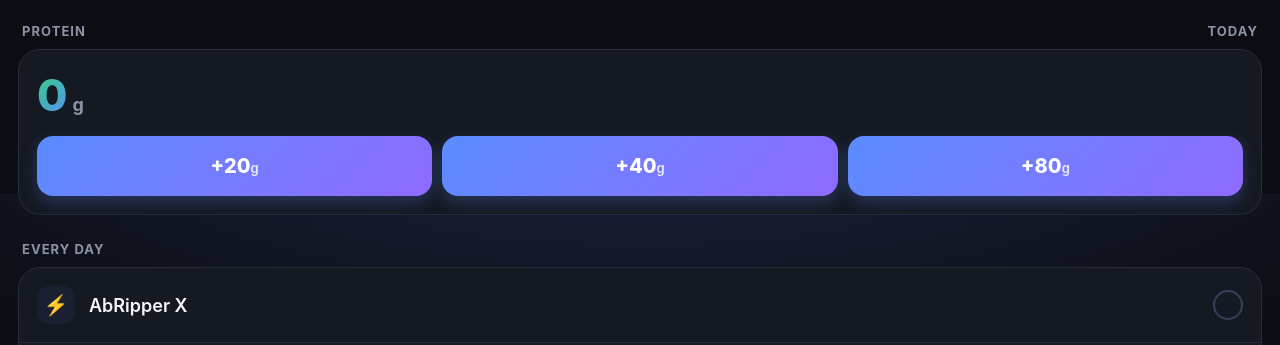
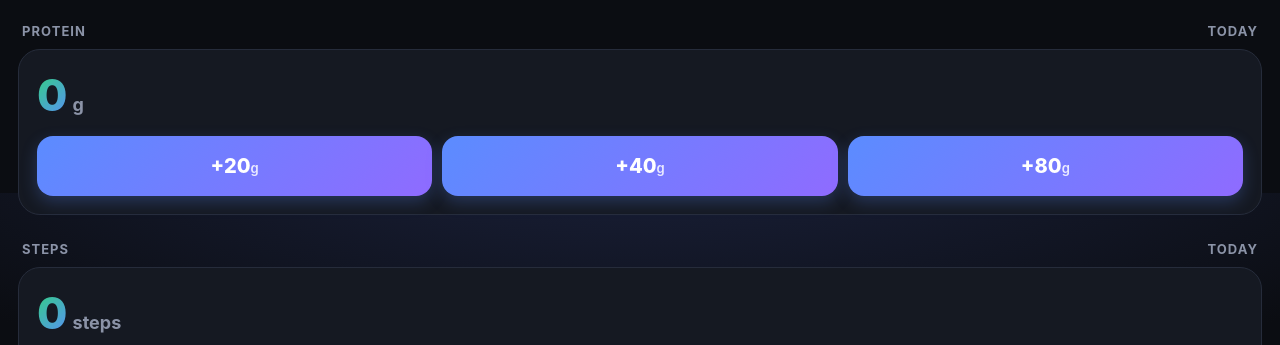
Before and after one commit to polsley-ux/polsley-ux.github.io, a plain HTML site: page index.html in a window 1280 px wide. Shown: the part 607-952 px from the top of the page. Drawn offline with Linux system fonts and the light colour scheme.

Commit message:
Steps counter

```diff
--- a/index.html
+++ b/index.html
@@ -84,7 +84,7 @@ button:disabled{opacity:.45}
 <script>
 const CATS=["back","abs","chest","shoulder","arms","legs"];
 const ICONS={back:"🧗",abs:"🔥",chest:"🏋️",shoulder:"🤾",arms:"💪",legs:"🦵"};
-const DAILY=[["abripper","AbRipper X","⚡️"],["p2p","P2P push-up workout","🤸"],["steps","Steps","👟"]];
+const DAILY=[["abripper","AbRipper X","⚡️"],["p2p","P2P push-up workout","🤸"]];
 const DAYS=["Mon","Tue","Wed","Thu","Fri","Sat","Sun"];
 const FULL=["Monday","Tuesday","Wednesday","Thursday","Friday","Saturday","Sunday"];
 const KEY="gymTracker.v1";
@@ -102,8 +102,8 @@ function availableFor(target){
   while(key(d)<tk){const c=(S.log[key(d)]||{}).checked||[];pool=pool.filter(x=>!c.includes(x));if(!pool.length)pool=[...CATS];d=addDays(d,1)}
   return pool;
 }
-const getEntry=k=>{const e=S.log[k]||{checked:[],daily:{}};e.checked=e.checked||[];e.daily=e.daily||{};if(e.steps){e.daily.steps=true;delete e.steps}return e};
-const anyDone=k=>{const e=S.log[k];return e&&((e.checked||[]).length||(e.protein||[]).length||Object.values(e.daily||{}).some(Boolean))};
+const getEntry=k=>{const e=S.log[k]||{checked:[],daily:{}};e.checked=e.checked||[];e.daily=e.daily||{};delete e.steps;delete e.daily.steps;return e};
+const anyDone=k=>{const e=S.log[k];return e&&((e.checked||[]).length||(e.protein||[]).length||(e.stepsLog||[]).length||Object.values(e.daily||{}).some(Boolean))};
 function render(){
   const day=addDays(mon,sel),k=key(day),future=k>TK,entry=getEntry(k),avail=availableFor(day);
   document.getElementById("eyebrow").textContent=k===TK?"Today":future?"Upcoming":"Past";
@@ -129,14 +129,19 @@ function render(){
     b.onclick=()=>{if(done){if(!confirm("Undo "+c+" for "+FULL[sel]+"?"))return;entry.checked=entry.checked.filter(x=>x!==c)}else{entry.checked.push(c);buzz()}
       popId=c;S.log[k]=entry;save();render()};grid.appendChild(b)});
   main.appendChild(grid);
-  const h3=document.createElement("div");h3.className="section";h3.innerHTML="<span>Protein</span><span>today</span>";main.appendChild(h3);
-  const pr=document.createElement("div");pr.className="protein";entry.protein=entry.protein||[];
-  const tot=entry.protein.reduce((a,b)=>a+b,0);
-  pr.innerHTML='<div class="ptotal"><span class="v'+(popId==="protein"?" pop":"")+'" style="display:inline-block">'+tot+'</span><span class="u">g</span>'+(entry.protein.length&&!future?'<button class="undo">Undo '+entry.protein[entry.protein.length-1]+'g</button>':'')+'</div><div class="pbtns"></div>';
-  [20,40,80].forEach(g=>{const b=document.createElement("button");b.className="pbtn";b.disabled=future;b.innerHTML="+"+g+"<small>g</small>";
-    b.onclick=()=>{entry.protein.push(g);buzz();popId="protein";S.log[k]=entry;save();render()};pr.querySelector(".pbtns").appendChild(b)});
-  const u=pr.querySelector(".undo");if(u)u.onclick=()=>{entry.protein.pop();S.log[k]=entry;save();render()};
-  main.appendChild(pr);
+  const counter=(field,title,unit,amounts,fmt)=>{
+    const hh=document.createElement("div");hh.className="section";hh.innerHTML="<span>"+title+"</span><span>today</span>";main.appendChild(hh);
+    const pr=document.createElement("div");pr.className="protein";entry[field]=entry[field]||[];
+    const arr=entry[field],tot=arr.reduce((a,b)=>a+b,0);
+    pr.innerHTML='<div class="ptotal"><span class="v'+(popId===field?" pop":"")+'" style="display:inline-block">'+fmt(tot)+'</span><span class="u">'+unit+'</span>'+(arr.length&&!future?'<button class="undo">Undo '+fmt(arr[arr.length-1])+'</button>':'')+'</div><div class="pbtns"></div>';
+    amounts.forEach(g=>{const b=document.createElement("button");b.className="pbtn";b.disabled=future;b.innerHTML="+"+fmt(g)+(unit==="g"?"<small>g</small>":"");
+      b.onclick=()=>{arr.push(g);buzz();popId=field;S.log[k]=entry;save();render()};pr.querySelector(".pbtns").appendChild(b)});
+    const u=pr.querySelector(".undo");if(u)u.onclick=()=>{arr.pop();S.log[k]=entry;save();render()};
+    main.appendChild(pr);
+  };
+  const n=x=>x.toLocaleString("en-US");
+  counter("protein","Protein","g",[20,40,80],n);
+  counter("stepsLog","Steps","steps",[4000,6000,10000],n);
   const h2=document.createElement("div");h2.className="section";h2.innerHTML="<span>Every day</span>";main.appendChild(h2);
   const list=document.createElement("div");list.className="list";
   DAILY.forEach(([id,label,ic])=>{const done=!!entry.daily[id],b=document.createElement("button");
```
